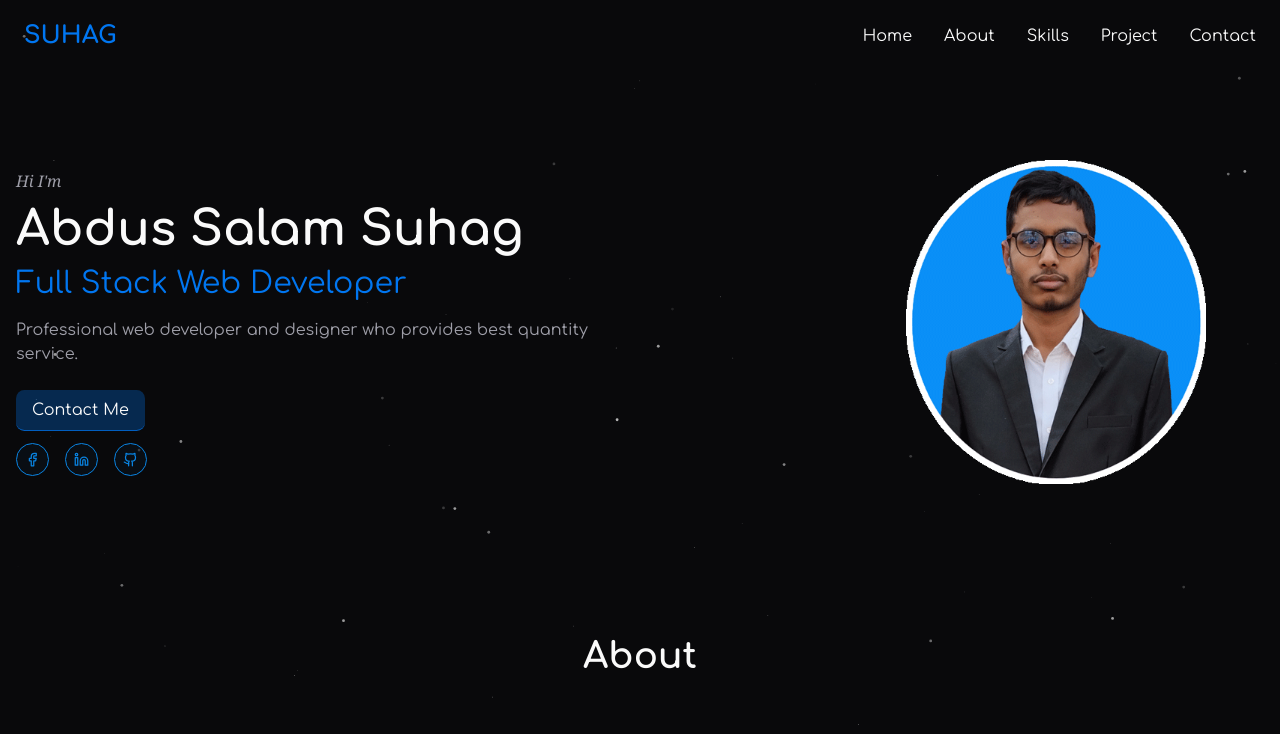
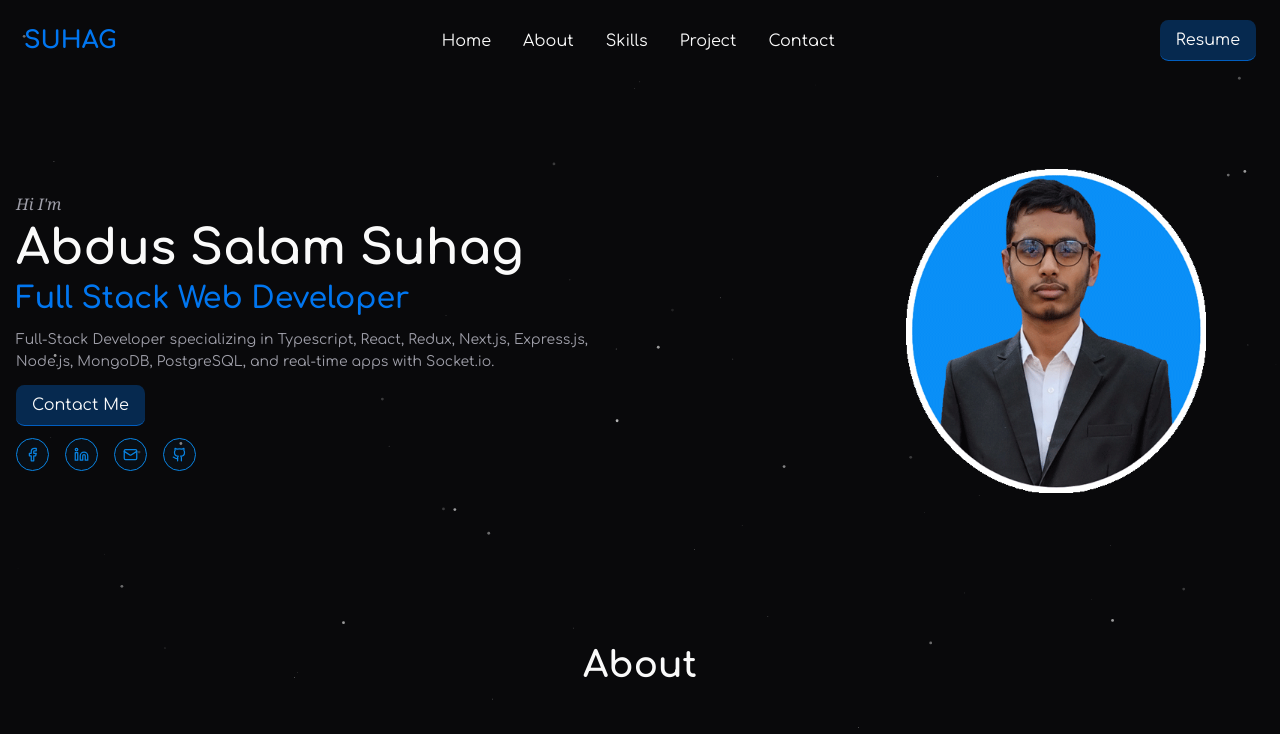
Before and after one commit to md-suhag/suhag-portfolio, a Next.js app: page / in a window 1280 px wide. Shown: the top 734 px of the page. Built offline with nearby package versions, Linux system fonts and the light colour scheme.

Commit message:
add: resume download button

```diff
--- a/src/components/home/Hero.tsx
+++ b/src/components/home/Hero.tsx
@@ -1,6 +1,6 @@
 import React from "react";
 
-import { FacebookIcon, GithubIcon, LinkedinIcon } from "lucide-react";
+import { FacebookIcon, GithubIcon, LinkedinIcon, MailIcon } from "lucide-react";
 import Image from "next/image";
 import Link from "next/link";
 import { images } from "../../../public/images";
@@ -17,20 +17,20 @@ const Hero = () => {
         className="py-4 order-2 md:order-1 col-span-2"
       >
         <span className="italic font-serif text-muted-foreground">
-          {" "}
           Hi I&apos;m
         </span>
-        <h1 className="text-2xl sm:text-3xl lg:text-5xl font-bold my-3">
+        <h1 className="text-2xl sm:text-3xl lg:text-5xl font-bold my-2">
           Abdus Salam Suhag
         </h1>
-        <h2 className="text-xl sm:text-2xl lg:text-3xl font-normal mb-4  text-primary ">
+        <h2 className="text-xl sm:text-2xl lg:text-3xl font-semibold mb-3  text-primary ">
           Full Stack Web Developer
         </h2>
-        <p className="text-muted-foreground md:max-w-[600px]">
-          Professional web developer and designer who provides best quantity
-          service.
+        <p className="text-muted-foreground md:max-w-[600px] text-sm leading-[22px]">
+          Full-Stack Developer specializing in Typescript, React, Redux,
+          Next.js, Express.js, Node.js, MongoDB, PostgreSQL, and real-time apps
+          with Socket.io.
         </p>
-        <Link href="#contact" className="mt-6  btn">
+        <Link href="#contact" className="mt-3  btn">
           Contact Me
         </Link>
         <div className="flex gap-4 mt-3 social-icon">
@@ -41,6 +41,9 @@ const Hero = () => {
           <a target="_blank" href="https://linkedin.com/in/suhag102">
             {" "}
             <LinkedinIcon size={15} />
+          </a>
+          <a href="mailto:abdussalamsuhag104@gmail.com">
+            <MailIcon size={15} />
           </a>
           <a target="_blank" href="https://github.com/md-suhag">
             <GithubIcon size={15} />
--- a/src/components/shared/Navbar.tsx
+++ b/src/components/shared/Navbar.tsx
@@ -34,7 +34,11 @@ const Navbar = () => {
           </a>
         ))}
       </div>
-
+      <div>
+        <a href="/Md Abdus Salam Suhag Resume.pdf" download="" className="btn">
+          Resume
+        </a>
+      </div>
       {/* for small screen */}
       <Sidebar navMenu={navMenu} />
     </nav>
```
Also changed, not shown: 1 other file (tests, documents, lock files or other folders).
